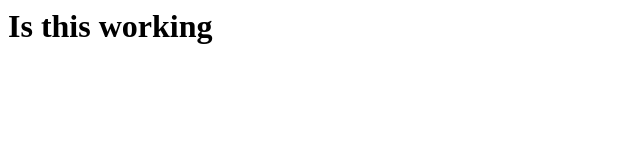
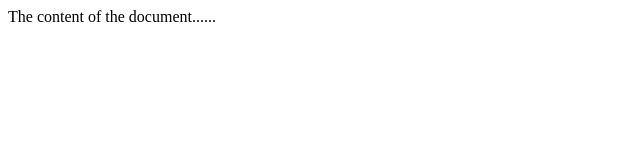
Before and after one commit to crarnouts/Coreys_Correlations_Blog, a plain HTML site: page index.html in a window 1280 px wide. Shown: the whole page, without its empty margins (0-640 px from the left). Drawn offline with Linux system fonts and the light colour scheme.

Commit message:
Update index.html

```diff
--- a/index.html
+++ b/index.html
@@ -1 +1,12 @@
-<h1>Is this working</h1>
+<!DOCTYPE html>
+<html>
+
+<head>
+  <title>HTML Reference</title>
+</head>
+
+<body>
+The content of the document......
+</body>
+
+</html>
```
